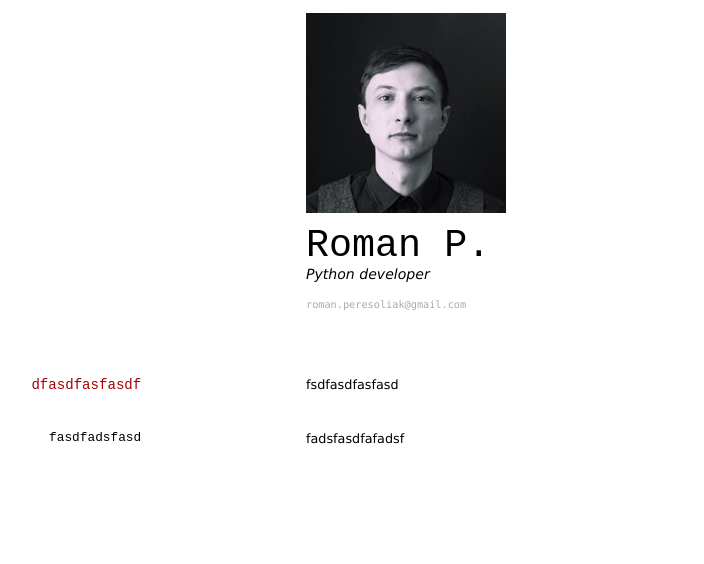
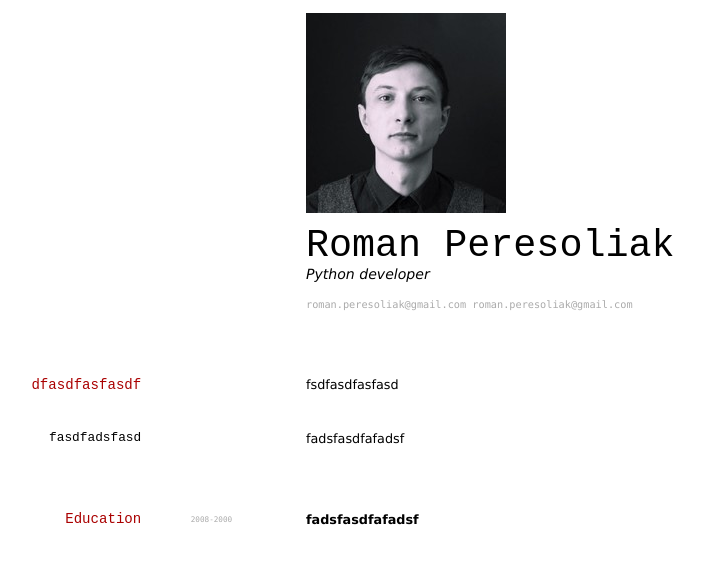
Before and after one commit to tillroy/tillroy.github.io, a Jekyll site: the page built from cv.md, in a window 1280 px wide. Shown: the top 564 px of the page, without its empty margins (125-829 px from the left). Built offline with Jekyll 4.4.1, drawn with Linux system fonts in a browser that asks for light colours.

Commit message:
test layout

```diff
--- a/cv.md
+++ b/cv.md
@@ -5,9 +5,10 @@ title: Isaac Newtons's CV
 
 ![Tux, the Linux mascot](/assets/images/avatar.jpg)
 
-# Roman P.
+# Roman Peresoliak
 Python developer
 <div id="webaddress">
+    <a href="roman.peresoliak@gmail.com">roman.peresoliak@gmail.com</a>
     <a href="roman.peresoliak@gmail.com">roman.peresoliak@gmail.com</a>
 </div>
 
@@ -19,3 +20,7 @@ fsdfasdfasfasd
 ### fasdfadsfasd
 
 fadsfasdfafadsf
+
+## Education
+`2008-2000`
+__fadsfasdfafadsf__
```
